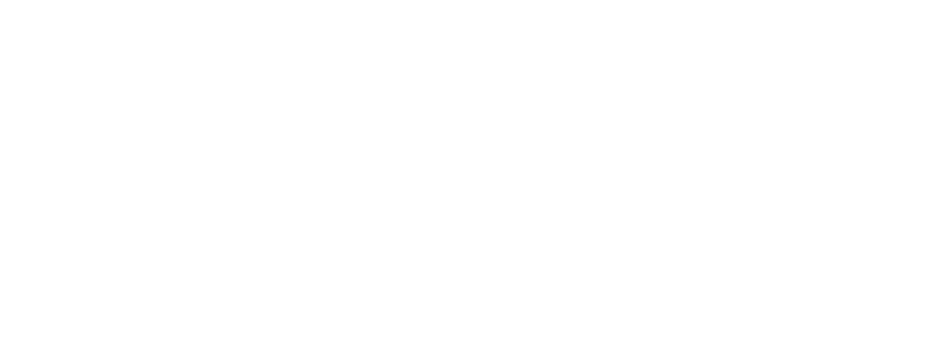
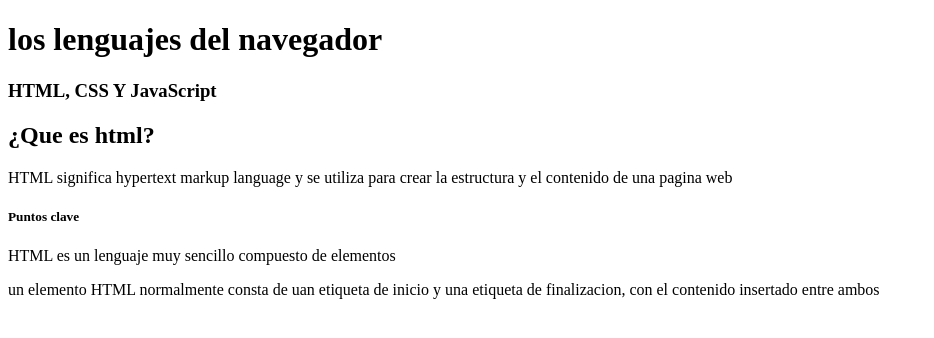
Before and after one commit to valefgr/intro-web-html-heading-04, a plain HTML site: page index.html in a window 1280 px wide. Shown: the whole page, without its empty margins (0-934 px from the left). Drawn offline with Linux system fonts and the light colour scheme.

```diff
--- a/index.html
+++ b/index.html
@@ -5,6 +5,16 @@
   </head>
 
   <body>
-    <!-- Agrega tu código aquí -->
+    <div>
+      <h1>los lenguajes del navegador</h1>
+      <h3>HTML, CSS Y JavaScript</h3>
+    </div>
+    <div>
+      <h2>¿Que es html?</h2>
+      <p>HTML significa hypertext markup language y se utiliza para crear la estructura y el contenido de una pagina web</p>
+      <h5>Puntos clave</h5>
+      <p>HTML es un lenguaje muy sencillo compuesto de elementos</p>
+      <p>un elemento HTML normalmente consta de uan etiqueta de inicio y una etiqueta de finalizacion, con el contenido insertado entre ambos</p>
+    </div>
   </body>
 </html>
```
